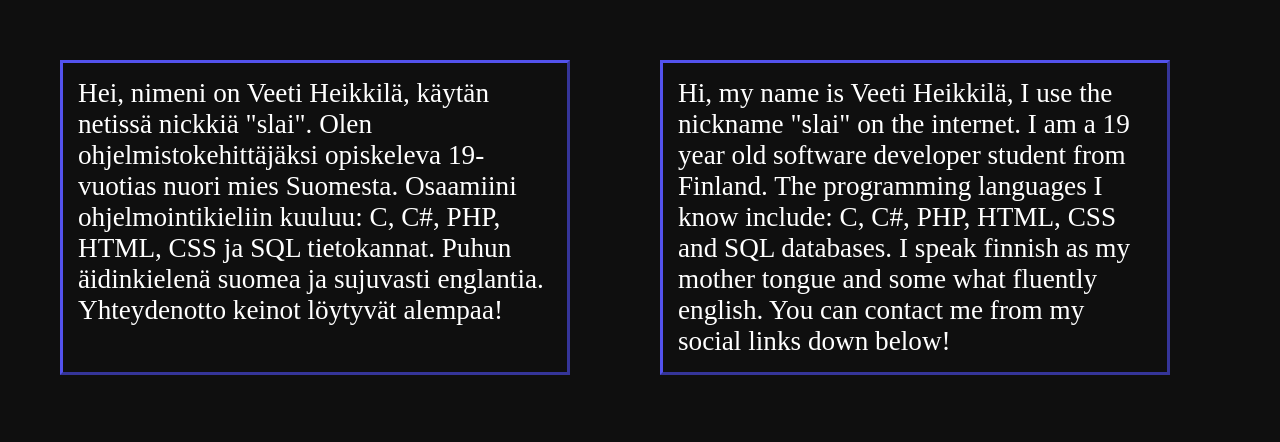
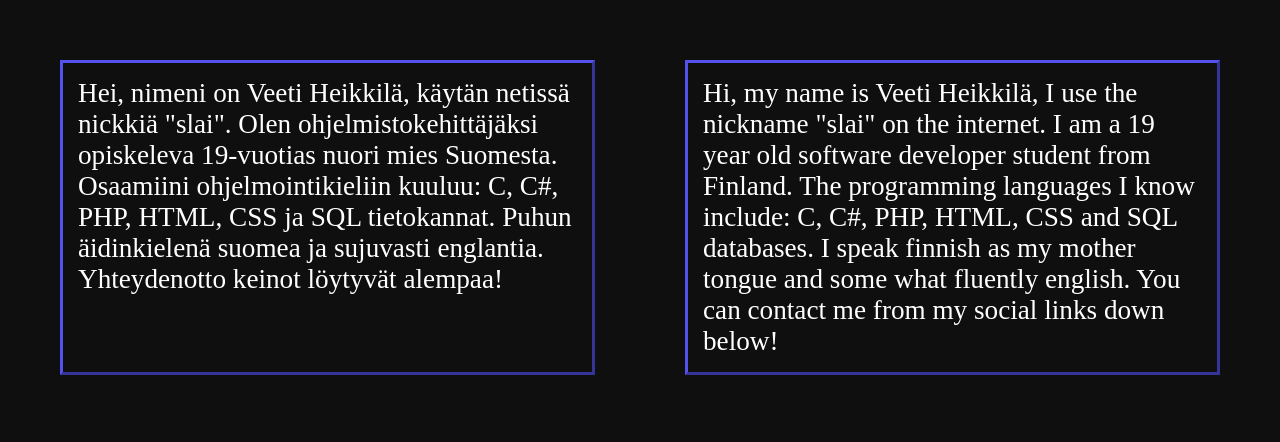
Before and after one commit to veetih/info, a plain HTML site: page index.html in a window 1280 px wide. Shown: the part 810-1252 px from the top of the page. Drawn offline with Linux system fonts and the light colour scheme.

Commit message:
Update stylesheet.css
pls auttakaa

```diff
--- a/stylesheet.css
+++ b/stylesheet.css
@@ -77,7 +77,7 @@ body,html{
 
 .info-grid{
     margin-top: 50px;
-    grid-template-areas: ". info info";
+    grid-template-areas: "info info";
 }
 
 .socials{
```
